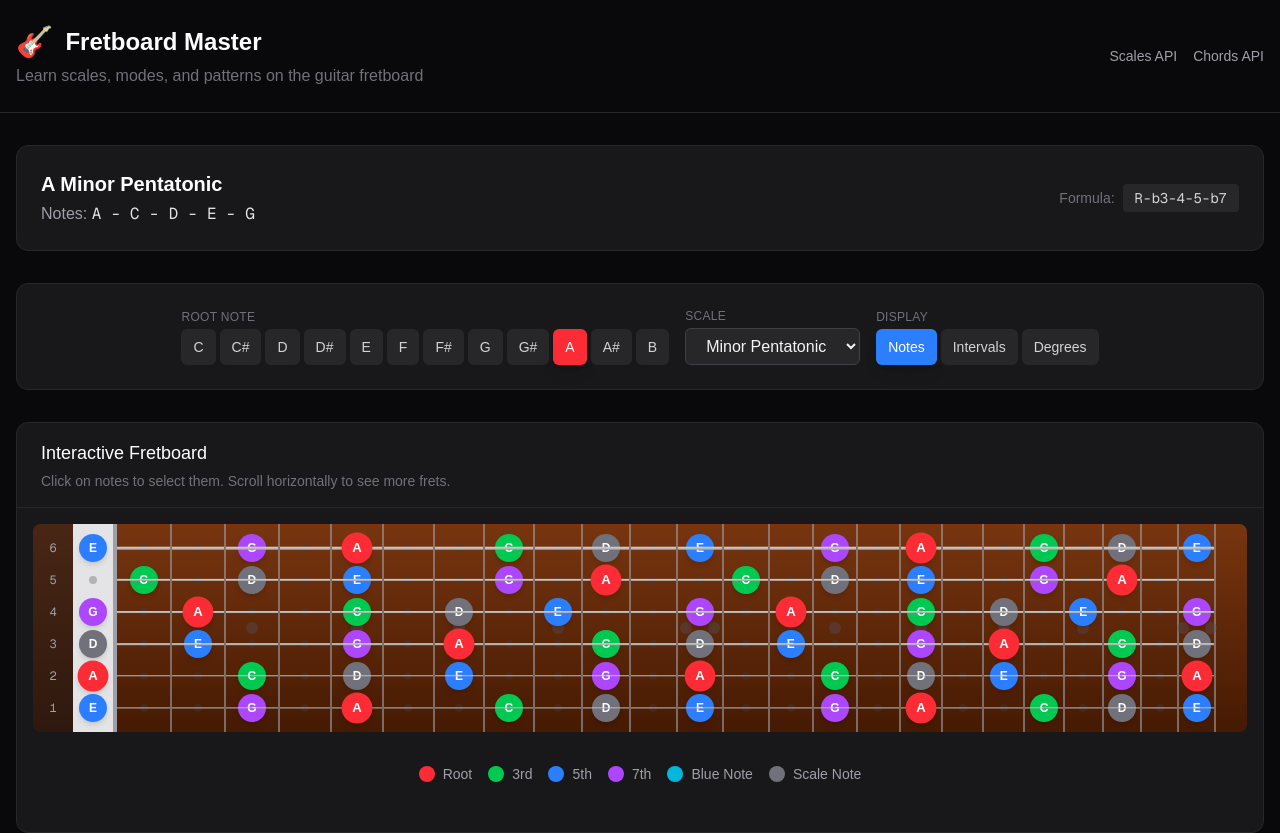
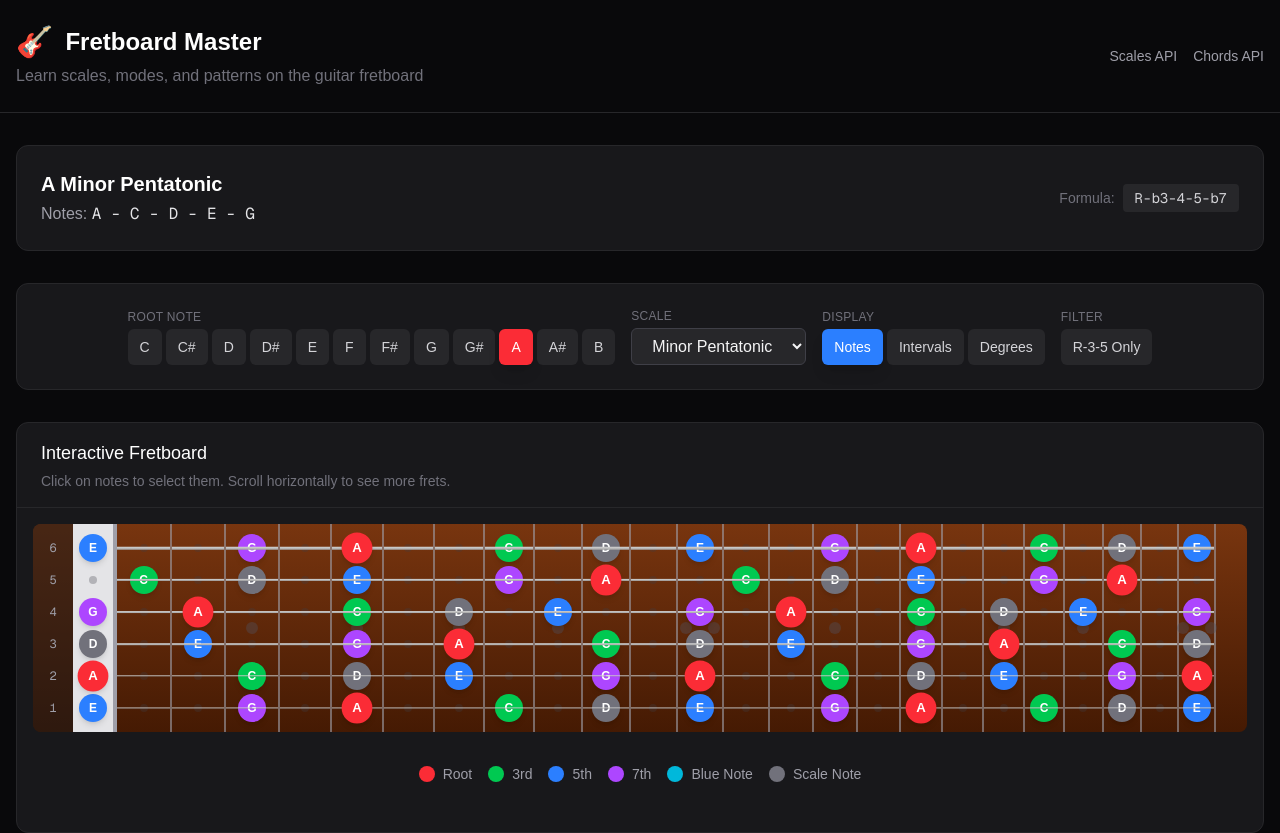
Before and after one commit to jarrodmedrano/guitar-fretboard, a Next.js app: page / in a window 1280 px wide. Shown: the top 833 px of the page. Built offline with nearby package versions, Linux system fonts and the light colour scheme.

Commit message:
added feature to show only scale tones

```diff
--- a/src/app/page.tsx
+++ b/src/app/page.tsx
@@ -11,6 +11,7 @@ export default function Home() {
   const [rootNote, setRootNote] = useState<Note>('A')
   const [scale, setScale] = useState('minorPentatonic')
   const [displayMode, setDisplayMode] = useState<DisplayMode>('notes')
+  const [showOnlyChordTones, setShowOnlyChordTones] = useState(false)
 
   const scaleFormula = SCALES[scale]
   const scaleNotes = scaleFormula.map((interval) => {
@@ -73,9 +74,11 @@ export default function Home() {
             rootNote={rootNote}
             scale={scale}
             displayMode={displayMode}
+            showOnlyChordTones={showOnlyChordTones}
             onRootChange={setRootNote}
             onScaleChange={setScale}
             onDisplayModeChange={setDisplayMode}
+            onChordTonesToggle={setShowOnlyChordTones}
           />
         </div>
 
@@ -92,6 +95,7 @@ export default function Home() {
               rootNote={rootNote}
               scale={scale}
               displayMode={displayMode}
+              showOnlyChordTones={showOnlyChordTones}
               frets={24}
             />
           </div>
--- a/src/components/Fretboard.tsx
+++ b/src/components/Fretboard.tsx
@@ -23,6 +23,7 @@ interface FretboardProps {
   tuning?: Note[]
   frets?: number
   displayMode?: DisplayMode
+  showOnlyChordTones?: boolean
   onNoteClick?: (note: Note, string: number, fret: number) => void
 }
 
@@ -119,12 +120,16 @@ function FretMarker({ fret }: { fret: number }) {
   )
 }
 
+// Chord tones: root (0), minor 3rd (3), major 3rd (4), perfect 5th (7)
+const CHORD_TONE_INTERVALS = [0, 3, 4, 7]
+
 export default function Fretboard({
   rootNote,
   scale,
   tuning = STANDARD_TUNING,
   frets = 24,
   displayMode = 'notes',
+  showOnlyChordTones = false,
   onNoteClick,
 }: FretboardProps) {
   const [selectedNotes, setSelectedNotes] = useState<Set<string>>(new Set())
@@ -175,13 +180,15 @@ export default function Fretboard({
                 const degree = getScaleDegree(note, rootNote, scaleFormula)
                 const isRoot = note === rootNote
                 const key = `${actualStringIndex}-0`
+                const isChordTone = CHORD_TONE_INTERVALS.includes(interval)
+                const shouldShow = !showOnlyChordTones || isChordTone
 
                 return (
                   <NoteMarker
                     key={stringIndex}
                     note={note}
                     isRoot={isRoot}
-                    inScale={inScale}
+                    inScale={shouldShow && inScale}
                     interval={interval}
                     degree={degree}
                     displayMode={displayMode}
@@ -220,6 +227,8 @@ export default function Fretboard({
                     const degree = getScaleDegree(note, rootNote, scaleFormula)
                     const isRoot = note === rootNote
                     const key = `${actualStringIndex}-${fret}`
+                    const isChordTone = CHORD_TONE_INTERVALS.includes(interval)
+                    const shouldShow = !showOnlyChordTones || isChordTone
 
                     return (
                       <div key={stringIndex} className="relative flex items-center justify-center">
@@ -234,7 +243,7 @@ export default function Fretboard({
                         <NoteMarker
                           note={note}
                           isRoot={isRoot}
-                          inScale={inScale}
+                          inScale={shouldShow && inScale}
                           interval={interval}
                           degree={degree}
                           displayMode={displayMode}
--- a/src/components/ScaleSelector.tsx
+++ b/src/components/ScaleSelector.tsx
@@ -8,18 +8,22 @@ interface ScaleSelectorProps {
   rootNote: Note
   scale: string
   displayMode: DisplayMode
+  showOnlyChordTones: boolean
   onRootChange: (note: Note) => void
   onScaleChange: (scale: string) => void
   onDisplayModeChange: (mode: DisplayMode) => void
+  onChordTonesToggle: (show: boolean) => void
 }
 
 export default function ScaleSelector({
   rootNote,
   scale,
   displayMode,
+  showOnlyChordTones,
   onRootChange,
   onScaleChange,
   onDisplayModeChange,
+  onChordTonesToggle,
 }: ScaleSelectorProps) {
   return (
     <div className="flex flex-wrap gap-4 items-center justify-center">
@@ -83,6 +87,24 @@ export default function ScaleSelector({
           ))}
         </div>
       </div>
+
+      {/* Chord Tones Only Toggle */}
+      <div className="flex flex-col gap-1">
+        <label className="text-xs text-zinc-500 uppercase tracking-wide">Filter</label>
+        <button
+          onClick={() => onChordTonesToggle(!showOnlyChordTones)}
+          className={`
+            px-3 py-2 rounded-md text-sm font-medium transition-all
+            ${showOnlyChordTones
+              ? 'bg-amber-500 text-white shadow-lg'
+              : 'bg-zinc-800 text-zinc-300 hover:bg-zinc-700'
+            }
+          `}
+          title="Show only Root, 3rd, and 5th"
+        >
+          R-3-5 Only
+        </button>
+      </div>
     </div>
   )
 }
```
